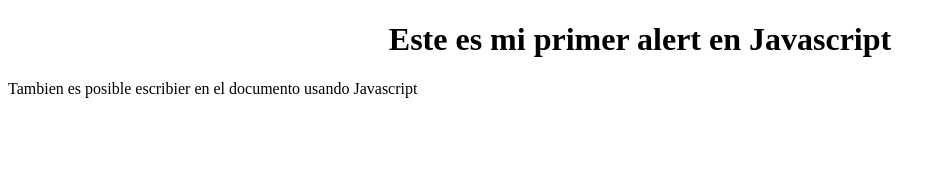
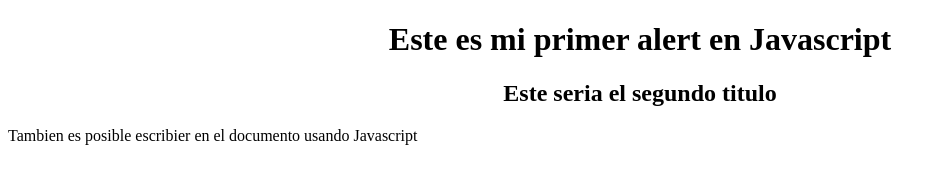
Before and after one commit to diegoteos/curso_javascript, a plain HTML site: page 1_alert.html in a window 1280 px wide. Shown: the whole page, without its empty margins (0-946 px from the left). Drawn offline with Linux system fonts and the light colour scheme.

Commit message:
Update 1_alert.html

```diff
--- a/1_alert.html
+++ b/1_alert.html
@@ -8,6 +8,7 @@
 </head>
 <body>
     <center><h1>Este es mi primer alert en Javascript</h1></center>
+    <center><h2>Este seria el segundo titulo</h2></center>
     <script src="alert.js"></script>
 </body>
 </html>
```
